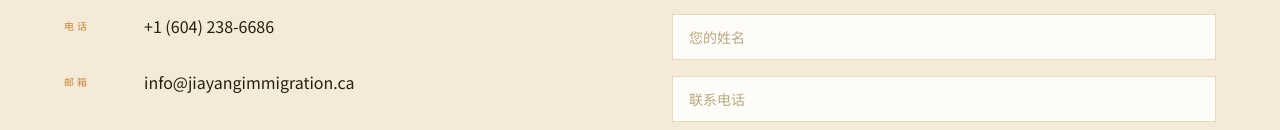
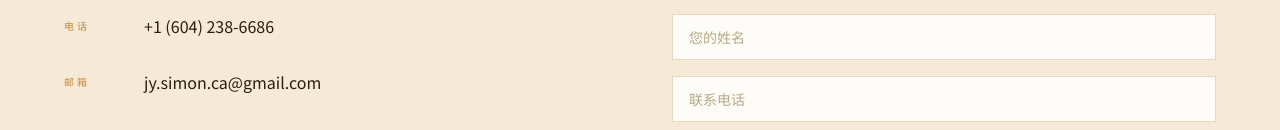
Before and after one commit to simonzixuan/jiayang-immigration, a Next.js app: page / in a window 1280 px wide. Shown: the part 2919-3049 px from the top of the page. Built offline with nearby package versions, Linux system fonts and the light colour scheme.

Commit message:
Update email address

```diff
--- a/app/page.tsx
+++ b/app/page.tsx
@@ -219,7 +219,7 @@ function Home() {
             <div className="space-y-8">
               {[
                 { label: tx.phone, value: "+1 (604) 238-6686" },
-                { label: tx.email, value: "info@jiayangimmigration.ca" },
+                { label: tx.email, value: "jy.simon.ca@gmail.com" },
                 { label: tx.wechat, value: "Kris0214" },
                 { label: tx.address, value: "5599 Cooney Rd, Unit 2, Richmond, BC V6X 3M6" },
               ].map((item) => (
```
